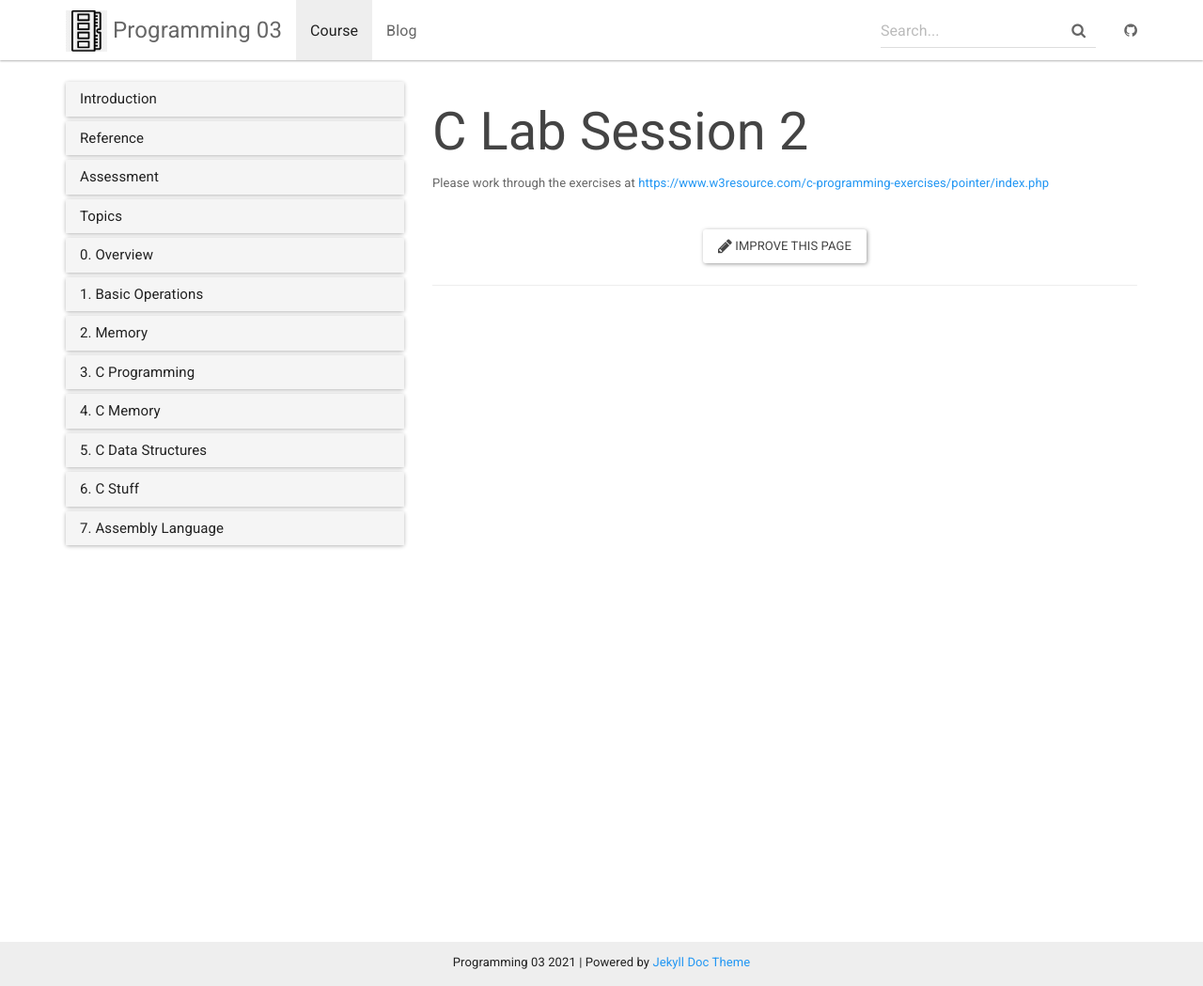
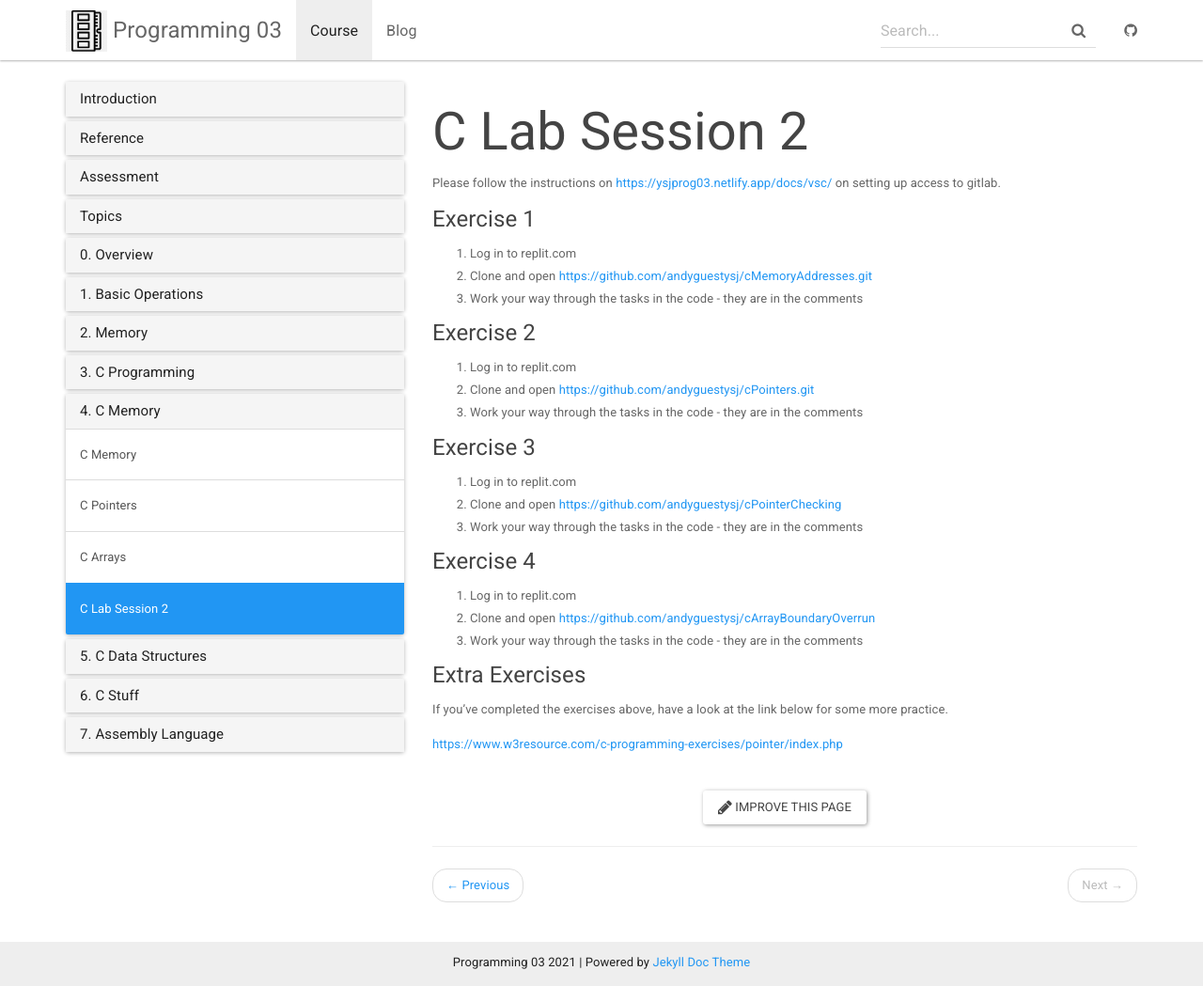
Before and after one commit to andyguestysj/prog03, a Jekyll site: the page built from _docs/topics/4-c/c2-task1.md, in a window 1280 px wide and 1049 px high. Shown: the whole window at 94% size. Built offline with Jekyll 4.4.1, drawn with Linux system fonts in a browser that asks for light colours.

Commit message:
c memory updayte

```diff
--- a/_docs/topics/4-c/c2-task1.md
+++ b/_docs/topics/4-c/c2-task1.md
@@ -3,4 +3,34 @@
 permalink: /docs/c2-task1/
 ---
 
-Please work through the exercises at [https://www.w3resource.com/c-programming-exercises/pointer/index.php](https://www.w3resource.com/c-programming-exercises/pointer/index.php)
+Please follow the instructions on [https://ysjprog03.netlify.app/docs/vsc/](https://ysjprog03.netlify.app/docs/vsc/) on setting up access to gitlab.
+
+#### Exercise 1
+
+1. Log in to replit.com
+2. Clone and open [https://github.com/andyguestysj/cMemoryAddresses.git](https://github.com/andyguestysj/cMemoryAddresses.git)
+3. Work your way through the tasks in the code - they are in the comments
+
+#### Exercise 2
+
+1. Log in to replit.com
+2. Clone and open [https://github.com/andyguestysj/cPointers.git](https://github.com/andyguestysj/cPointers.git)
+3. Work your way through the tasks in the code - they are in the comments
+
+#### Exercise 3
+
+1. Log in to replit.com
+2. Clone and open [https://github.com/andyguestysj/cPointerChecking](https://github.com/andyguestysj/cPointerChecking)
+3. Work your way through the tasks in the code - they are in the comments
+
+#### Exercise 4
+
+1. Log in to replit.com
+2. Clone and open [https://github.com/andyguestysj/cArrayBoundaryOverrun](https://github.com/andyguestysj/cArrayBoundaryOverrun)
+3. Work your way through the tasks in the code - they are in the comments
+
+#### Extra Exercises
+
+If you've completed the exercises above, have a look at the link below for some more practice.
+
+[https://www.w3resource.com/c-programming-exercises/pointer/index.php](https://www.w3resource.com/c-programming-exercises/pointer/index.php)
```
Also changed, not shown: _data/docs.yml (+4 -4 lines), _docs/topics/4-c/c2-01.md (+0 -9 lines), _docs/topics/4-c/c2-02.md (+0 -17 lines), _docs/topics/4-c/c2-03.md (+0 -7 lines), _docs/topics/4-c/c2-04.md (+0 -2 lines).
